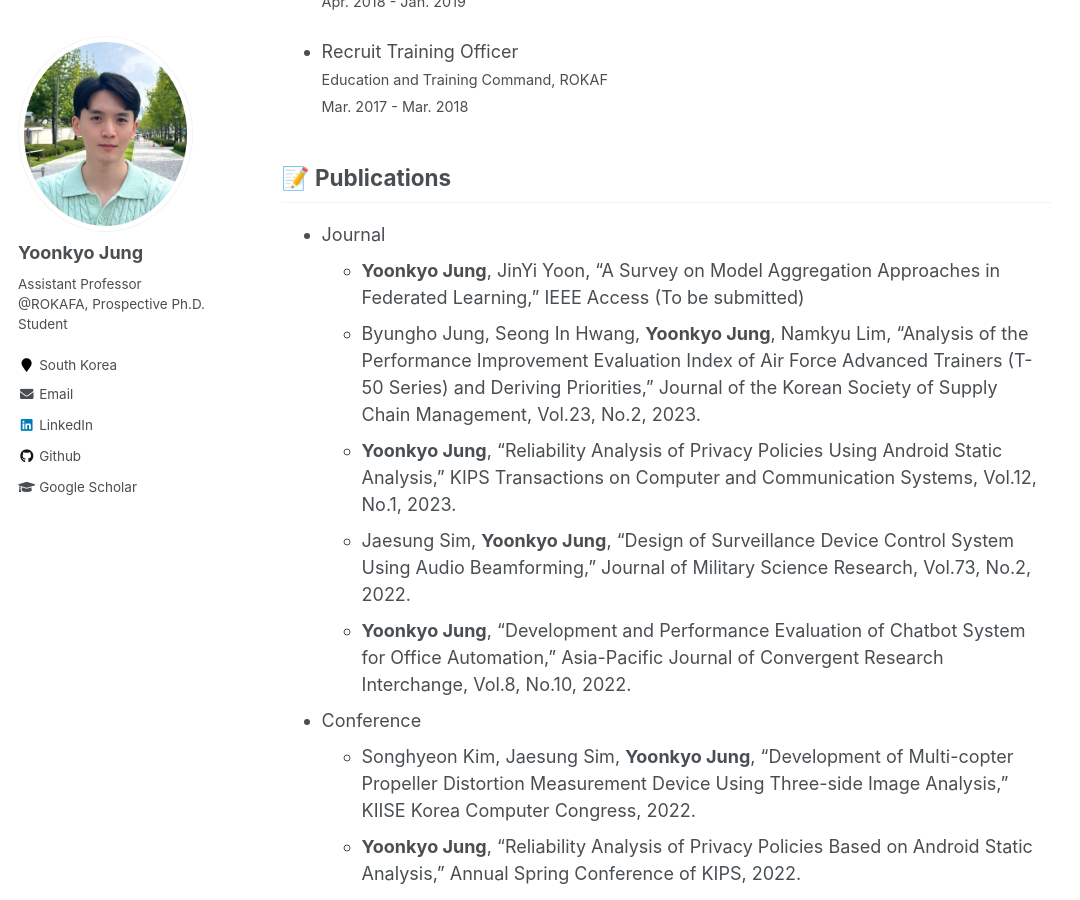
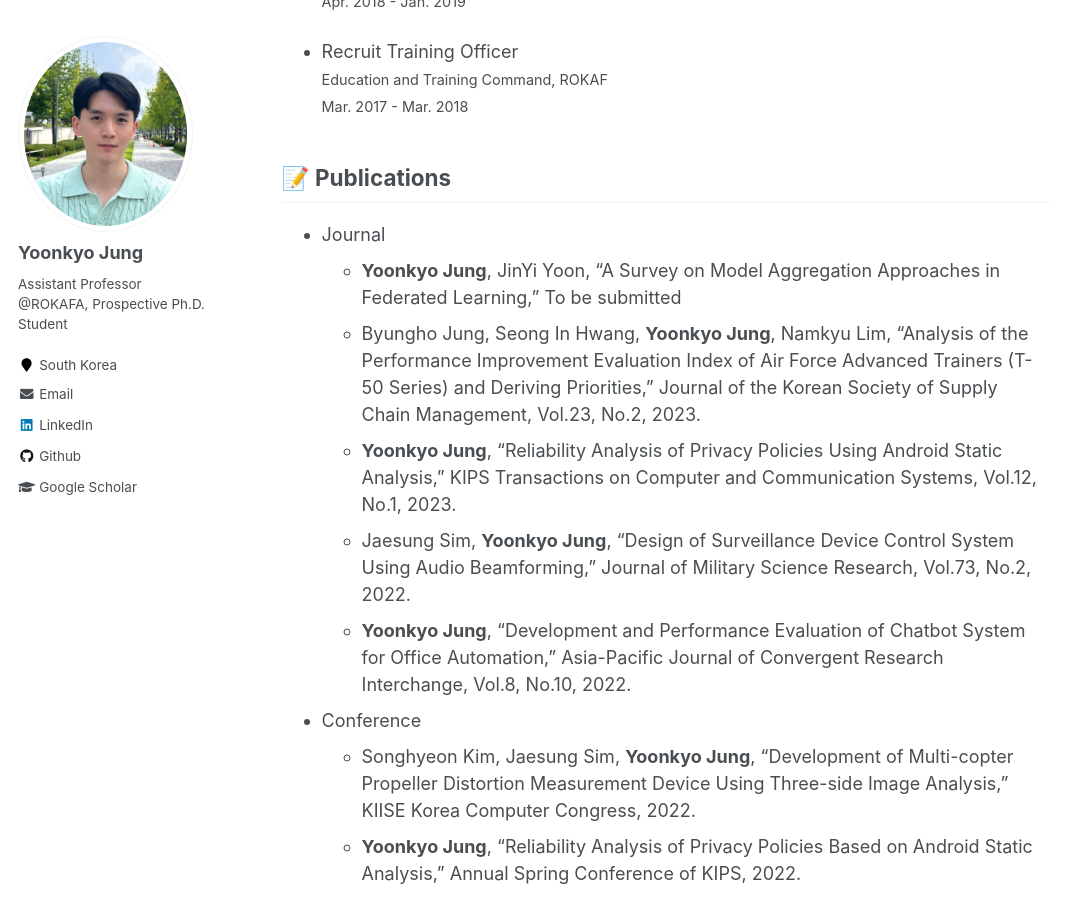
Before and after one commit to Yoonkyo/yoonkyo.github.io, a Jekyll site: the page built from _pages/about.md, in a window 1280 px wide and 900 px high, scrolled down 1695 px. Shown: the whole window, without its empty margins (0-1080 px from the left). Built offline with Jekyll 4.4.1, drawn with Linux system fonts in a browser that asks for light colours; formulas are drawn with MathJax 3.

Commit message:
Update info

```diff
--- a/_pages/about.md
+++ b/_pages/about.md
@@ -89,7 +89,7 @@ Contact: ykjung.rokafa@gmail.com
 📝 Publications
 ------
 * Journal
-  * __Yoonkyo Jung__, JinYi Yoon, "A Survey on Model Aggregation Approaches in Federated Learning," IEEE Access (To be submitted)
+  * __Yoonkyo Jung__, JinYi Yoon, "A Survey on Model Aggregation Approaches in Federated Learning," To be submitted
   * Byungho Jung, Seong In Hwang, __Yoonkyo Jung__, Namkyu Lim, "Analysis of the Performance Improvement Evaluation Index of Air Force Advanced Trainers (T-50 Series) and Deriving Priorities," Journal of the Korean Society of Supply Chain Management, Vol.23, No.2, 2023.
   * __Yoonkyo Jung__, "Reliability Analysis of Privacy Policies Using Android Static Analysis," KIPS Transactions on Computer and Communication Systems, Vol.12, No.1, 2023.
   * Jaesung Sim, __Yoonkyo Jung__, "Design of Surveillance Device Control System Using Audio Beamforming," Journal of Military Science Research, Vol.73, No.2, 2022.
```
